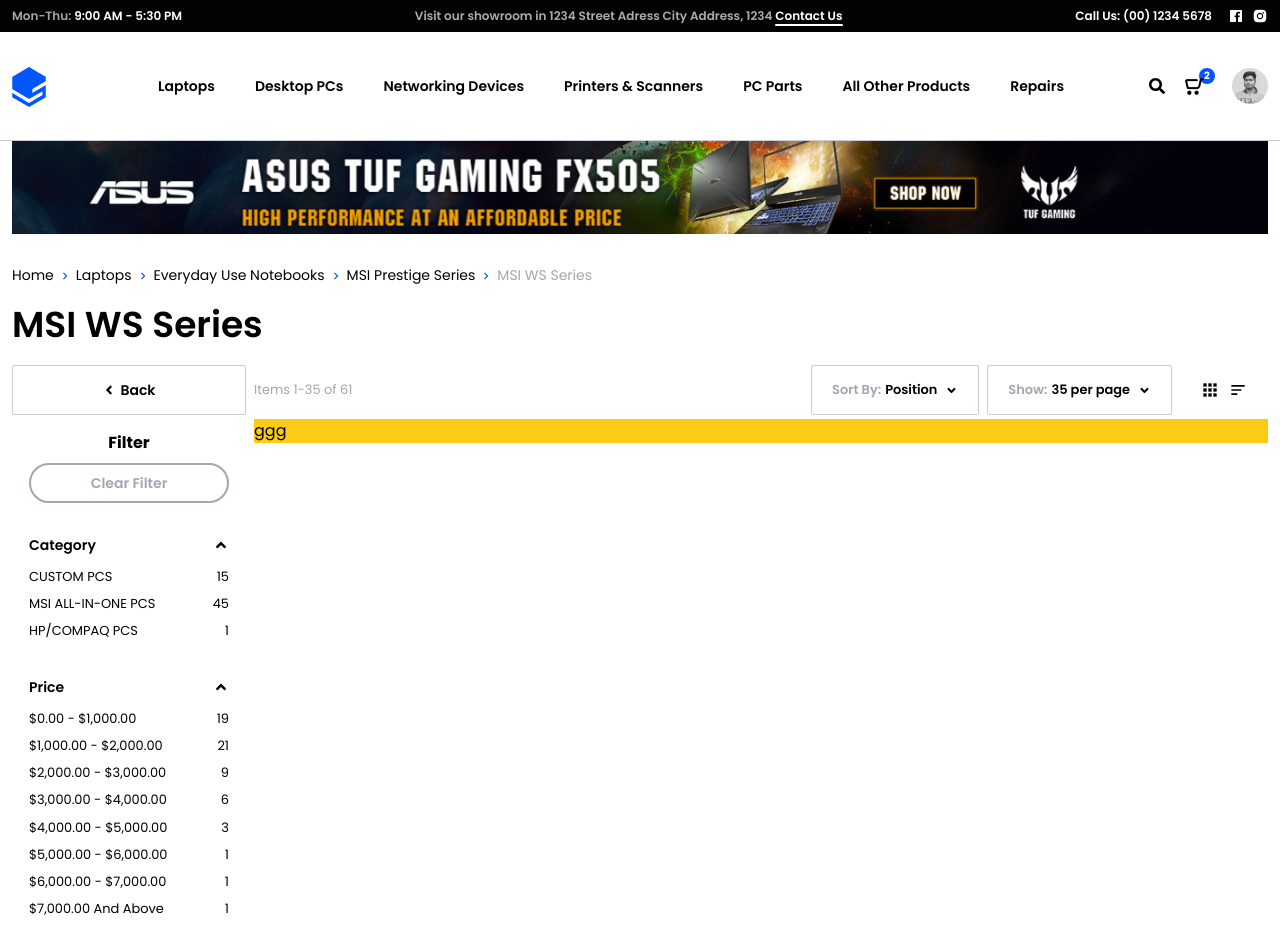
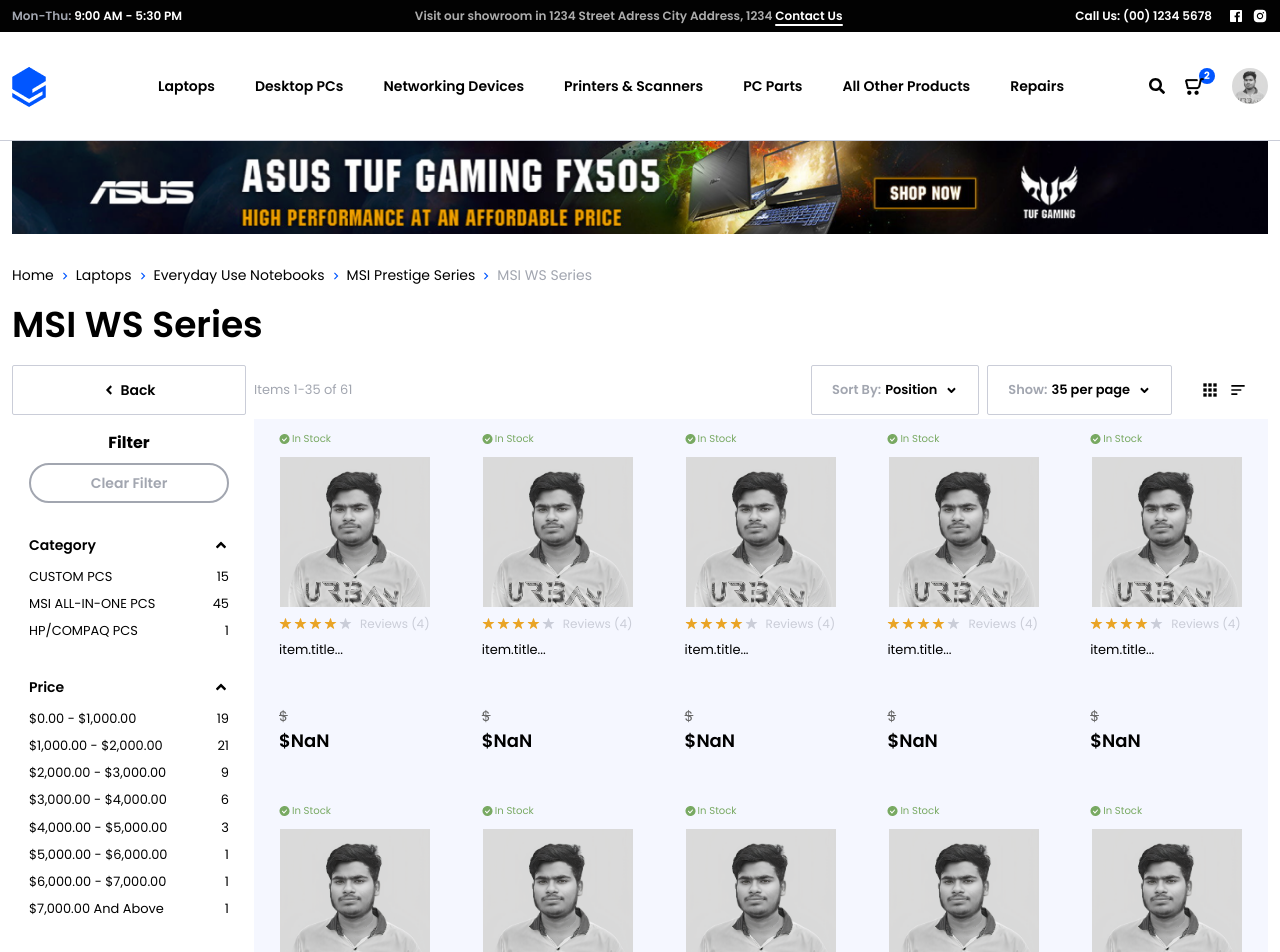
Before and after one commit to arakash-developer/techstore100, a Next.js app: page /laptop in a window 1280 px wide. Shown: the top 952 px of the page. Built offline with nearby package versions, Linux system fonts and the light colour scheme.

Commit message:
Update page.jsx

```diff
--- a/app/laptop/page.jsx
+++ b/app/laptop/page.jsx
@@ -1,13 +1,18 @@
 import Container from "@/app/component/layers/Container";
 import Bannar4 from "@/public/banner/banner4.png";
+import Akash from "@/public/akash.png";
 import Image from "next/image";
 import Link from "next/link";
 import { BiMenuAltLeft } from "react-icons/bi";
 import { CgMenuGridR } from "react-icons/cg";
 import { FaAngleDown, FaAngleLeft, FaAngleUp } from "react-icons/fa";
 import { MdOutlineKeyboardArrowRight } from "react-icons/md";
+import Item from "../component/layers/Item";
 
 const page = () => {
+  const array = Array.from({ length: 20 }, (_, i) => i + 1);
+// console.log(array); // [1, 2, 3, ..., 20]
+
   return (
     <Container>
       <div className="w-full h-[104px] overflow-hidden">
@@ -234,7 +239,9 @@
               <FaAngleDown className="text-[var(--color---7)]" />
             </div>
             <div className="py-2 px-[45px] rounded-3xl bg-[var(--color---3)]">
-              <h3 className="font-semibold text-sm text-center leading-none text-[#fff] cursor-pointer">Apply Filters(2)</h3>
+              <h3 className="font-semibold text-sm text-center leading-none text-[#fff] cursor-pointer">
+                Apply Filters(2)
+              </h3>
             </div>
           </div>
           {/* Filter Name Section */}
@@ -255,10 +262,25 @@
             </Link>
           </div>
           {/* Brand Section */}
-
-
         </div>
-        <div className="right mt-1 bg-yellow-400 flex-1">ggg</div>
+        <div className="right mt-1 flex-1 h-full">
+        <div className="w-full h-full bg-lime-300
+        grid justify-between grid-cols-2 md:grid-cols-3 xl:grid-cols-5">
+          {
+            array.map((item,index)=>(
+              <div className="bg-orange-600">
+              <Item
+                  key={index}
+                  className='w-full 2xl:w-[226px] bg-lime-300'
+                  id={"67668b3fd7ca9d583d582956"}
+                  title={"item.title"}
+                  image={Akash}
+                  />
+                  </div>
+            ))
+          }
+        </div>
+        </div>
       </div>
     </Container>
   );
```
